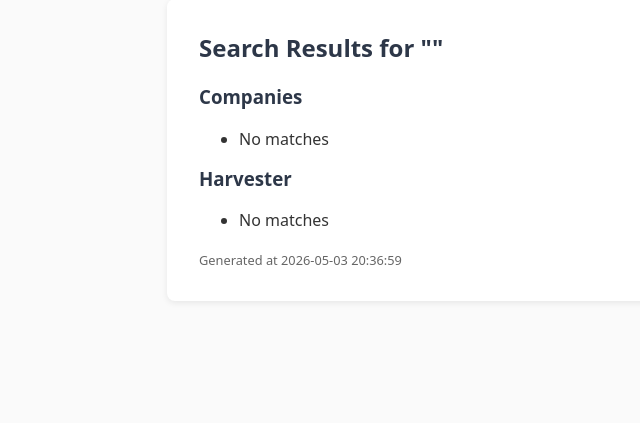
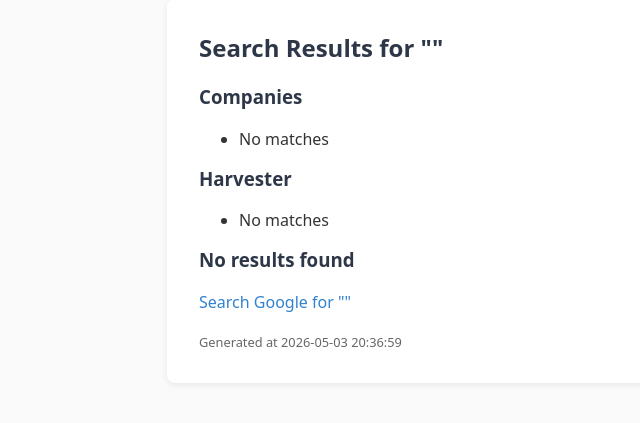
Before and after one commit to neelneelakantan/VisitFlow, a FastAPI app: page /search in a window 1280 px wide. Shown: the part 134-557 px from the top of the page, without its empty margins (41-681 px from the left). Run offline with FastAPI, Linux system fonts and the light colour scheme.

Commit message:
Make flow smooth and automate next step.  Add Google search link when no results are found in unified search

```diff
--- a/templates/search_results.html
+++ b/templates/search_results.html
@@ -29,4 +29,13 @@
 {% endfor %}
 </ul>
 
+{% if google_url %}
+    <h3>No results found</h3>
+    <p>
+        <a href="{{ google_url }}" target="_blank">
+            Search Google for "{{ q }}"
+        </a>
+    </p>
+{% endif %}
+
 {% endblock %}
```
Also changed, not shown: routes_pages.py (+13 -0 lines).
